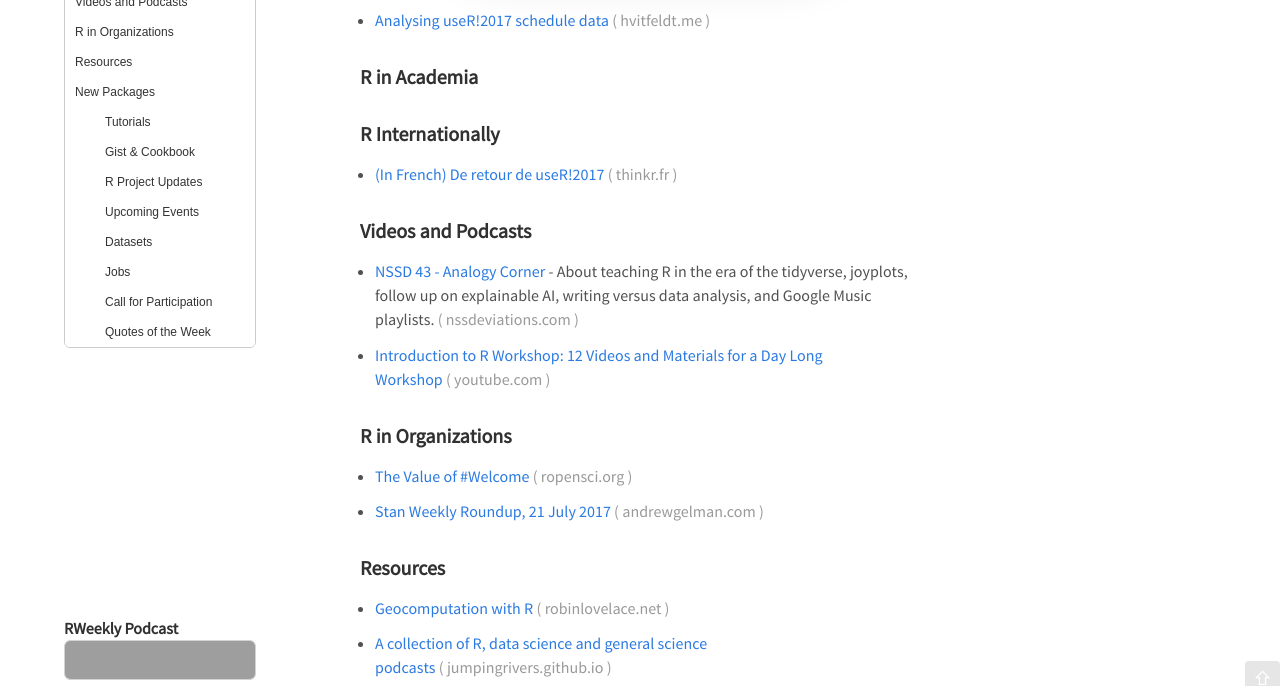
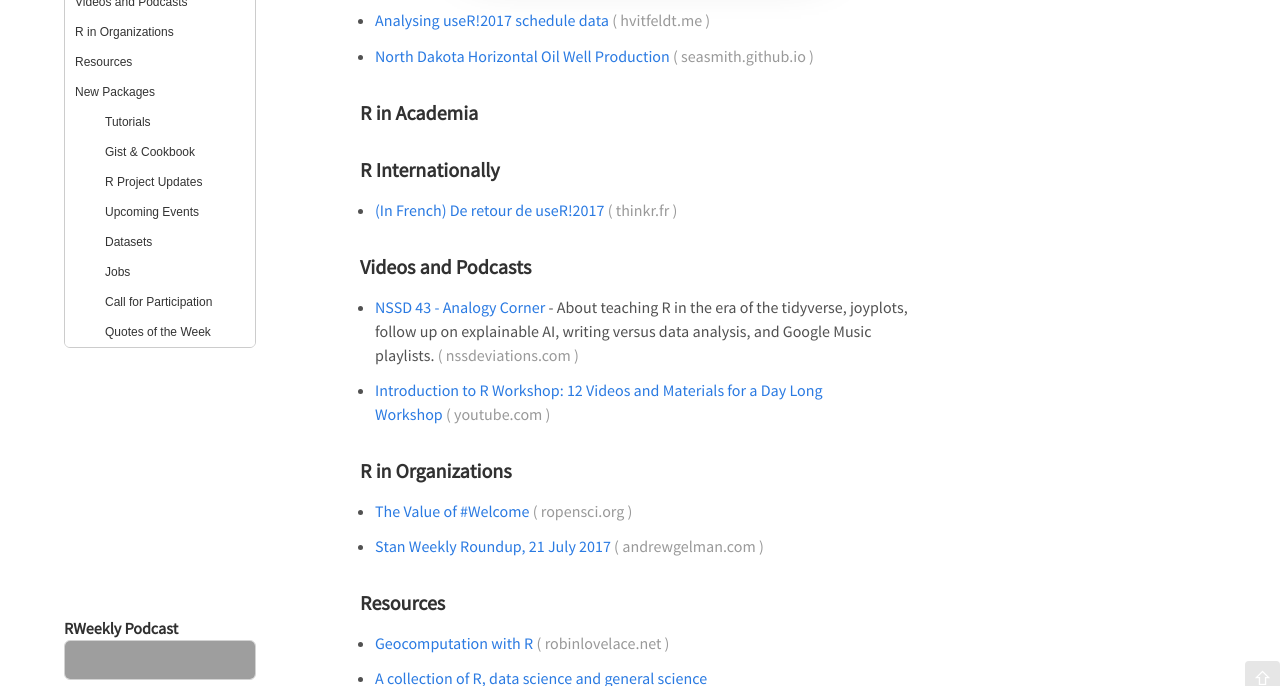
Before and after one commit to rweekly/rweekly.org, a Jekyll site: the page built from draft.md, in a window 1280 px wide and 900 px high, scrolled down 677 px, cut to the strip 214-900 px from the top of the window. Built offline with Jekyll 4.4.1, drawn with Linux system fonts in a browser that asks for light colours; emoji names are drawn with the system emoji font; comment, search, counter and statistics services are not loaded; grey boxes are pictures that could not be loaded.

Commit message:
Update draft.md

```diff
--- a/draft.md
+++ b/draft.md
@@ -27,6 +27,7 @@ Release Date: 2017-07-24
 
 + [Analysing useR!2017 schedule data](https://www.hvitfeldt.me/2017/07/20/analysing-user-2017-schedule-data/)
 
++ [North Dakota Horizontal Oil Well Production](https://seasmith.github.io/blog/north_dakota_horizontal_oil_well_production/)
 
 ###  R in Academia
 
```
